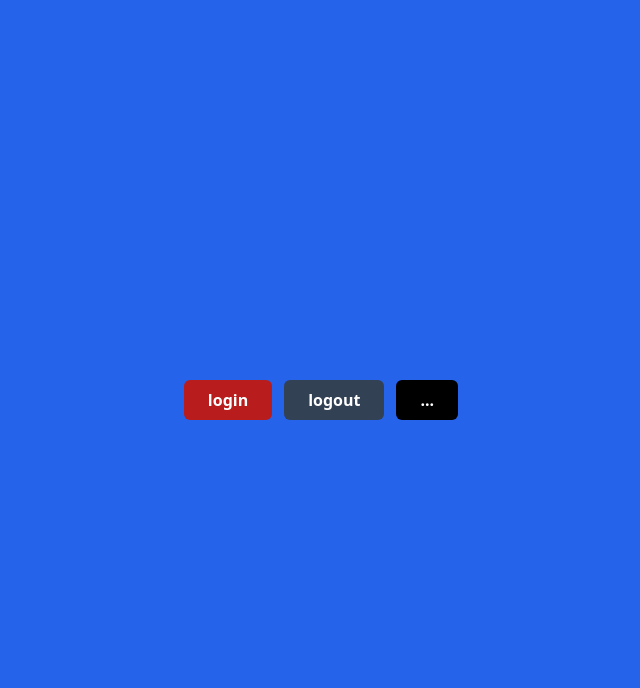
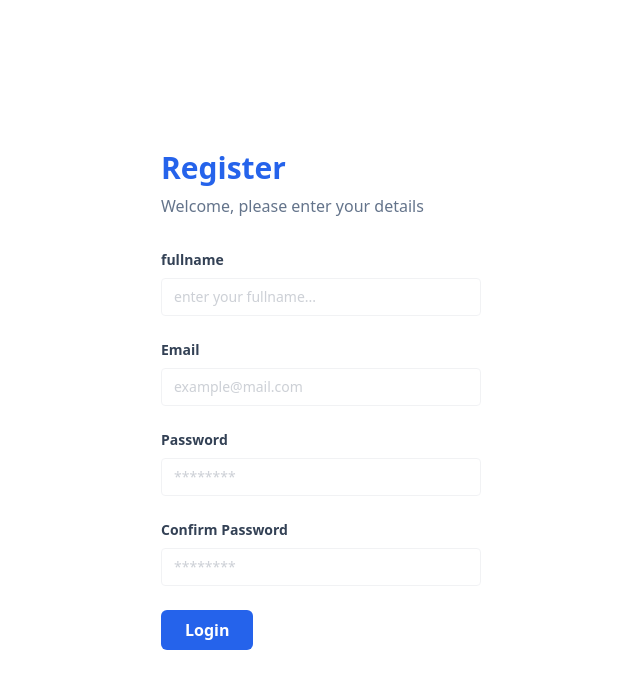
Before and after one commit to EvandriRidho/Belajar-ReactJS, a React (Vite) app: page / in a window 1280 px wide. Shown: the top 688 px of the page, without its empty margins (319-959 px from the left). Built offline with nearby package versions, Linux system fonts and the light colour scheme.

Commit message:
Update React

```diff
--- a/src/App.jsx
+++ b/src/App.jsx
@@ -1,13 +1,9 @@
-import Button from "./components/Elements/Button";
+import RegisterPage from "./Pages/register";
 
 export default function App() {
   return (
-    <div className="flex justify-center bg-blue-600 min-h-screen items-center">
-      <div className="flex gap-x-3">
-        <Button variant="bg-red-700">login</Button>
-        <Button variant="bg-slate-700">logout</Button>
-        <Button></Button>
-      </div>
+    <div className="flex justify-center min-h-screen items-center">
+      <RegisterPage></RegisterPage>
     </div>
   );
 }
--- /dev/null
+++ b/src/Pages/login.jsx
@@ -0,0 +1,11 @@
+import FormLogin from "../components/Fragments/FormLogin";
+import AuthLayouts from "../components/Layout/AuthLayouts";
+const LoginPage = () => {
+  return (
+    <AuthLayouts title="Login">
+      <FormLogin />
+    </AuthLayouts>
+  );
+};
+
+export default LoginPage;
--- /dev/null
+++ b/src/Pages/register.jsx
@@ -0,0 +1,10 @@
+import FormRegister from "../components/Fragments/FormRegister";
+import AuthLayouts from "../components/Layout/AuthLayouts";
+const RegisterPage = () => {
+  return (
+    <AuthLayouts title="Register">
+      <FormRegister />
+    </AuthLayouts>
+  );
+};
+export default RegisterPage;
--- a/src/components/Elements/Button/index.jsx
+++ b/src/components/Elements/Button/index.jsx
@@ -1,8 +1,8 @@
 const Button = (props) => {
-  const { variant = "bg-black", children = "..." } = props;
+  const { classname = "bg-black", children = "..." } = props;
   return (
     <button
-      className={`h-10 px-6 rounded-md text-white font-semibold ${variant}`}
+      className={`h-10 px-6 rounded-md text-white font-semibold ${classname}`}
       type="submit"
     >
       {children}
--- a/src/components/Elements/Input/Input.jsx
+++ b/src/components/Elements/Input/Input.jsx
@@ -0,0 +1,13 @@
+const Input = (props) => {
+  const { type, placeholder, name } = props;
+  return (
+    <input
+      type={type}
+      className="text-sm border rounded w-full py-2 px-3 text-slate-700 placeholder: opacity-50"
+      placeholder={placeholder}
+      name={name}
+    />
+  );
+};
+
+export default Input;
--- a/src/components/Elements/Input/Label.jsx
+++ b/src/components/Elements/Input/Label.jsx
@@ -0,0 +1,13 @@
+const Label = (props) => {
+  const { htmlFor, children } = props;
+  return (
+    <label
+      htmlFor={htmlFor}
+      className="block text-slate-700 text-sm font-bold mb-2"
+    >
+      {children}
+    </label>
+  );
+};
+
+export default Label;
--- a/src/components/Elements/Input/index.jsx
+++ b/src/components/Elements/Input/index.jsx
@@ -0,0 +1,14 @@
+import Input from "./Input";
+import Label from "./Label";
+
+const InputForm = (props) => {
+  const { label, name, type, placeholder } = props;
+  return (
+    <div className="mb-6">
+      <Label htmlFor={name}>{label}</Label>
+      <Input name={name} type={type} placeholder={placeholder} />
+    </div>
+  );
+};
+
+export default InputForm;
--- /dev/null
+++ b/src/components/Fragments/FormLogin.jsx
@@ -0,0 +1,24 @@
+import Button from "../Elements/Button";
+import InputFrom from "../Elements/Input";
+
+const FormLogin = () => {
+  return (
+    <form action="">
+      <InputFrom
+        label="Email"
+        type="email"
+        placeholder="example@mail.com"
+        name="email"
+      />
+      <InputFrom
+        label="Password"
+        type="password"
+        placeholder="********"
+        name="password"
+      />
+      <Button classname="bg-blue-600">Login</Button>
+    </form>
+  );
+};
+
+export default FormLogin;
--- /dev/null
+++ b/src/components/Fragments/FormRegister.jsx
@@ -0,0 +1,36 @@
+import Button from "../Elements/Button";
+import InputFrom from "../Elements/Input";
+
+const FormRegister = () => {
+  return (
+    <form action="">
+      <InputFrom
+        label="fullname"
+        type="text"
+        placeholder="enter your fullname..."
+        name="fullname"
+      />
+      <InputFrom
+        label="Email"
+        type="email"
+        placeholder="example@mail.com"
+        name="email"
+      />
+      <InputFrom
+        label="Password"
+        type="password"
+        placeholder="********"
+        name="password"
+      />
+      <InputFrom
+        label="Confirm Password"
+        type="password"
+        placeholder="********"
+        name="Confirm password"
+      />
+      <Button classname="bg-blue-600">Login</Button>
+    </form>
+  );
+};
+
+export default FormRegister;
--- /dev/null
+++ b/src/components/Layout/AuthLayouts.jsx
@@ -0,0 +1,14 @@
+const AuthLayouts = (props) => {
+  const { children, title } = props;
+  return (
+    <div className="w-full max-w-xs">
+      <h1 className="text-3xl font-bold mb-2 text-blue-600">{title}</h1>
+      <p className="font-medium text-slate-500 mb-8">
+        Welcome, please enter your details
+      </p>
+      {children}
+    </div>
+  );
+};
+
+export default AuthLayouts;
```
